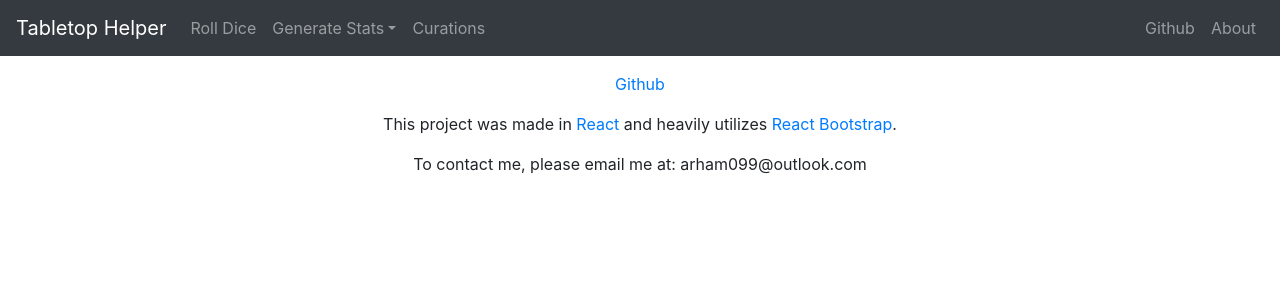
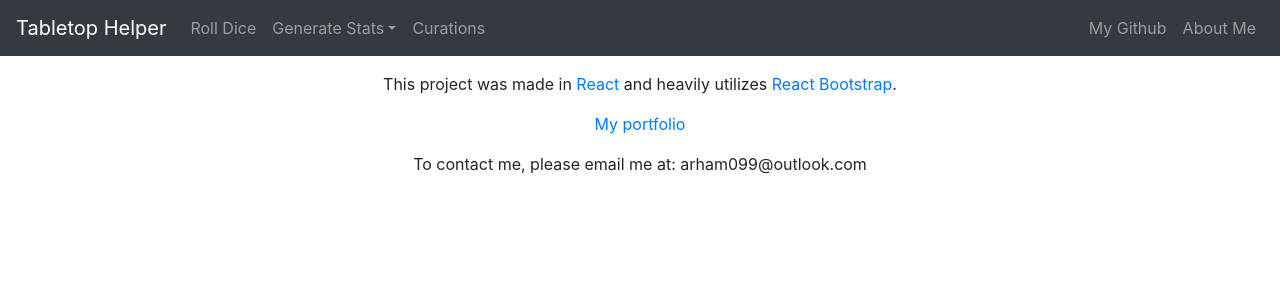
Before and after one commit to arhamHumayun/Tabletop-Helper, a React (Create React App) app in the folder client/: page /#/about in a window 1280 px wide. Shown: the top 300 px of the page. Built offline with nearby package versions, Linux system fonts and the light colour scheme.

Commit message:
Tweaked navbar, about page, and added generate stats routes

```diff
--- a/client/src/components/About.js
+++ b/client/src/components/About.js
@@ -5,8 +5,9 @@ export default class About extends Component {
         return (
             <div>
                 <p></p>
-                <p><a href="https://github.com/arhamHumayun/Tabletop-Helper">Github</a></p>
-                <p>This project was made in <a href="https://reactjs.org">React</a> and heavily utilizes <a href="https://react-bootstrap.github.io/">React Bootstrap</a>.</p>
+                <p>This project was made in <a href="https://reactjs.org" target="_new">React</a> and heavily utilizes
+                <a target="_new" href="https://react-bootstrap.github.io/"> React Bootstrap</a>.</p>
+                <p><a href="https://arhamHumayun.me" target="_new">My portfolio</a></p>
                 <p>To contact me, please email me at: arham099@outlook.com</p>
             </div>
         )
--- a/client/src/components/AppHeader.js
+++ b/client/src/components/AppHeader.js
@@ -12,18 +12,18 @@ export default class AppHeader extends Component {
             <Navbar.Collapse id="responsive-navbar-nav">
             <Nav className="mr-auto">
               <Nav.Link href="/Tabletop-Helper/#/dice">Roll Dice</Nav.Link>
-              <NavDropdown title="Generate Stats" id="collapsible-nav-dropdown">
+              <NavDropdown title="Generate Stats" id="basic-nav-dropdown" >
                 <NavDropdown.Item href="/Tabletop-Helper/#/generate/dnd">DnD 5e</NavDropdown.Item>
                 <NavDropdown.Item href="/Tabletop-Helper/#/generate/coc">Call of Cthulu 7e</NavDropdown.Item>
                 <NavDropdown.Item href="/Tabletop-Helper/#/generate/pf">Pathfinder 2e</NavDropdown.Item>
                 <NavDropdown.Divider />
-                <NavDropdown.Item href="/Tabletop-Helper/#/pointbuy/dnd">Dnd 5e Point Buy</NavDropdown.Item>
+                <NavDropdown.Item href="http://chicken-dinner.com/5e/5e-point-buy.html" target="_new">Dnd 5e Point Buy</NavDropdown.Item>
               </NavDropdown>
               <Nav.Link href="/Tabletop-Helper/#/curations">Curations</Nav.Link>
             </Nav>
             <Nav>
-              <Nav.Link href="https://github.com/arhamHumayun/Tabletop-Helper">Github</Nav.Link>
-              <Nav.Link href="/Tabletop-Helper/#/about" inline>About</Nav.Link>
+              <Nav.Link href="https://github.com/arhamHumayun/Tabletop-Helper" target="_new">My Github</Nav.Link>
+              <Nav.Link href="/Tabletop-Helper/#/about" inline>About Me</Nav.Link>
             </Nav>
             </Navbar.Collapse>
         </Navbar>
--- a/client/src/components/Combat/CyberpunkWrapper.js
+++ b/client/src/components/Combat/CyberpunkWrapper.js
@@ -55,7 +55,6 @@ export default class CyberpunkWrapper extends Component {
                     </Button>
                 </Modal.Footer>
             </Modal>
-
             <CyberpunkCombat numDice={6} damageBonus={2} diceSize={6}/>
             <CyberpunkCombat numDice={4} damageBonus={1} diceSize={6}/>
             </div>
--- a/client/src/components/Main.js
+++ b/client/src/components/Main.js
@@ -3,10 +3,11 @@ import { Switch, Route } from 'react-router-dom';
 import About from './About'
 import DicePage from './Dice/DicePage';
 import SplashScreen from './SplashScreen';
-import DND5eStats from './StatGenerator/DND5eStats';
+import DnD5eStats from './StatGenerator/DND5eStats';
 import CoCStats from './StatGenerator/CoCStats';
 import Curations from './Curations'
 import CyberpunkWrapper from './Combat/CyberpunkWrapper'
+import PFstats from './StatGenerator/PFstats';
 
 const Main = () => (
     <main style={{height: '100%'}} >
@@ -14,8 +15,9 @@ const Main = () => (
             <Route exact path ='/' component={SplashScreen}/>
             <Route exact path ='/dice' component={DicePage}/>
             <Route exact path ='/about' component={About}/>
-            <Route exact path ='/generate/dnd' component={DND5eStats}/>
+            <Route exact path ='/generate/dnd' component={DnD5eStats}/>
             <Route exact path ='/generate/coc' component={CoCStats}/>
+            <Route exact path ='/generate/pf' component={PFstats}/>
             <Route exact path ='/curations' component={Curations}/>
             <Route exact path ='/combat/cp' component={CyberpunkWrapper}/>
         </Switch>
--- /dev/null
+++ b/client/src/components/StatGenerator/PFstats.js
@@ -0,0 +1,12 @@
+import React, { Component } from 'react'
+
+export default class PFstats extends Component {
+    render() {
+        return (
+            <div>
+                <br/>
+                All stats in Pathfinder start at 10, and are modified at character creation based on your race and class.
+            </div>
+        )
+    }
+}
```
